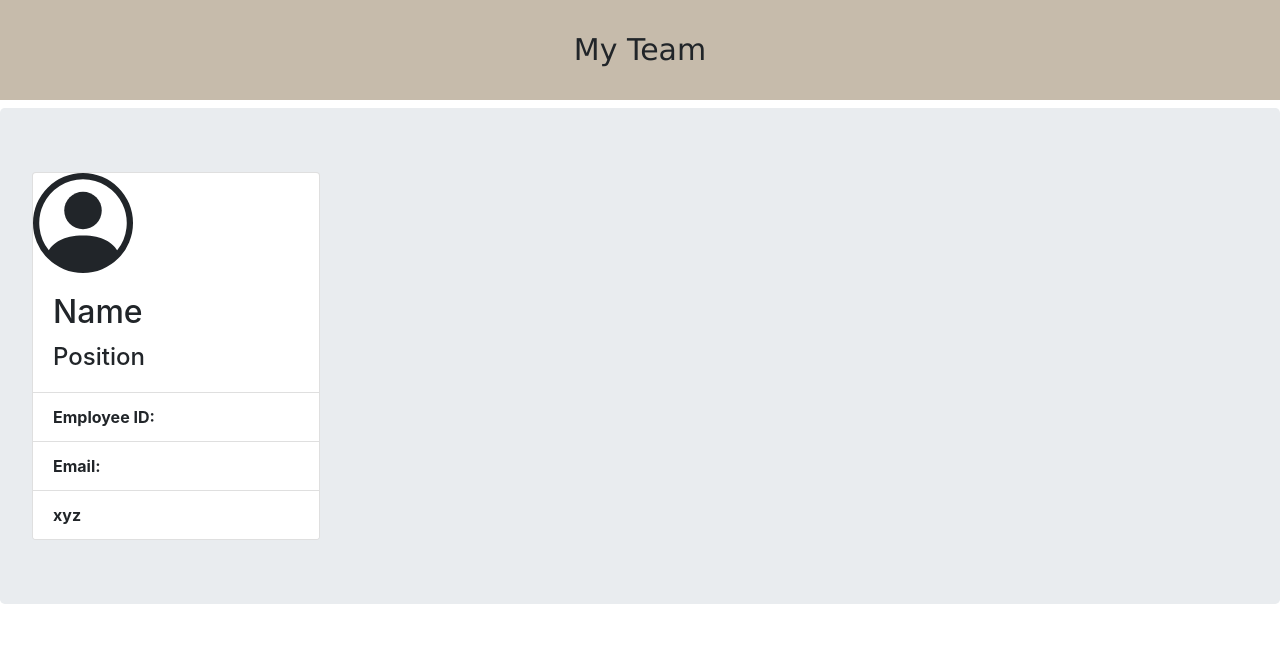
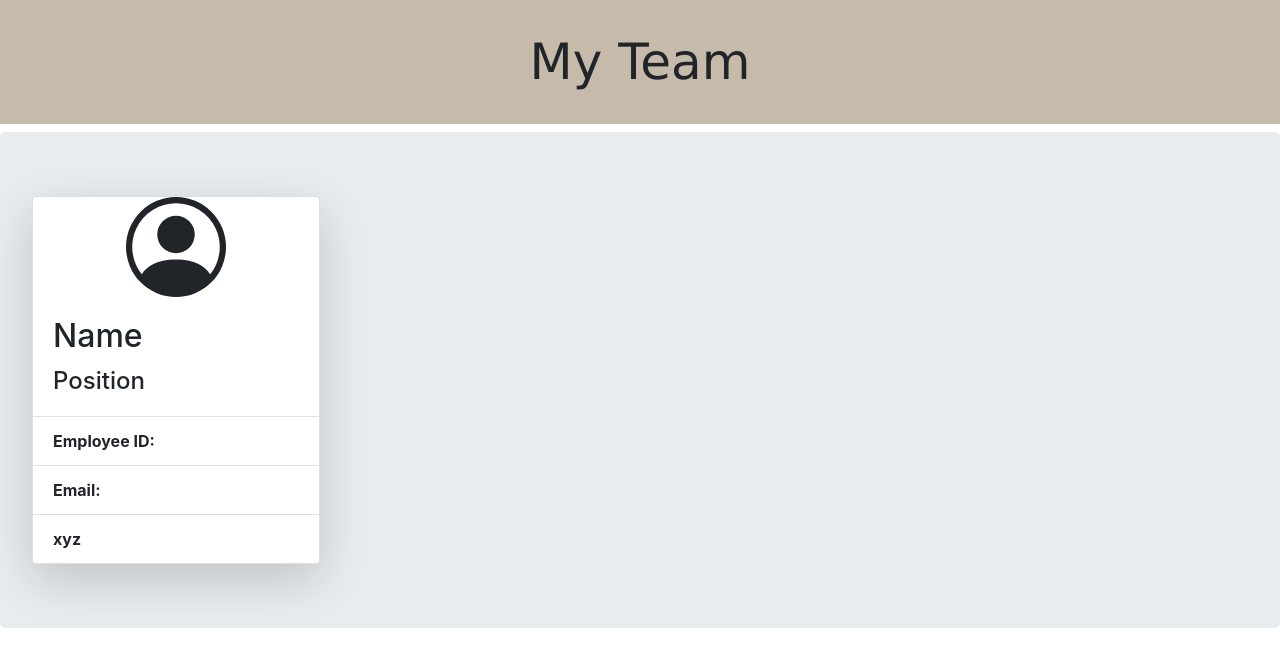
Before and after one commit to sofiasosa92/Team-Profile-Generator, a website: page team.html in a window 1280 px wide. Drawn offline with nearby package versions, Linux system fonts and the light colour scheme.

Commit message:
fixed icon alignment

```diff
--- a/style.css
+++ b/style.css
@@ -1,6 +1,6 @@
 h1 {
     font-family: 'Lucida Sans', 'Lucida Sans Regular', 'Lucida Grande', 'Lucida Sans Unicode', Geneva, Verdana, sans-serif;
-    font-size: 30px;
+    font-size: 50px;
     text-align: center;
     background-color: #c6bbab;
     padding: 2rem;
--- a/team.html
+++ b/team.html
@@ -14,16 +14,14 @@
 <body>
 
     <h1>My Team</h1>
-
+    <!--container box for employee input -->
     <div class="container-fluid">
         <div class="row">
             <div class="team-profile-header col-12 mb-3 team-profile jumbotron">
 
-                <div class="card" style="width: 18rem;">
-
-
-                    <svg xmlns="http://www.w3.org/2000/svg" width="100" height="100" fill="currentColor"
-                        class="icon" viewBox="0 0 16 16">
+                <div class="card box-shadow shadow-lg shadow-black" style="width: 18rem">
+                    <!--user icon-->
+                    <svg xmlns="http://www.w3.org/2000/svg" width="100" height="100" fill="currentColor" alt="icon" class="mx-auto d-block" viewBox="0 0 16 16">
 
                         <path d="M11 6a3 3 0 1 1-6 0 3 3 0 0 1 6 0z" />
                         <path fill-rule="evenodd"
```
